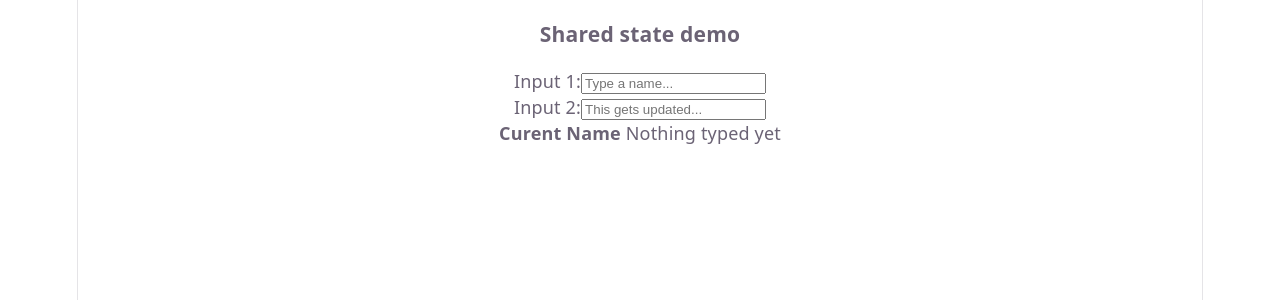
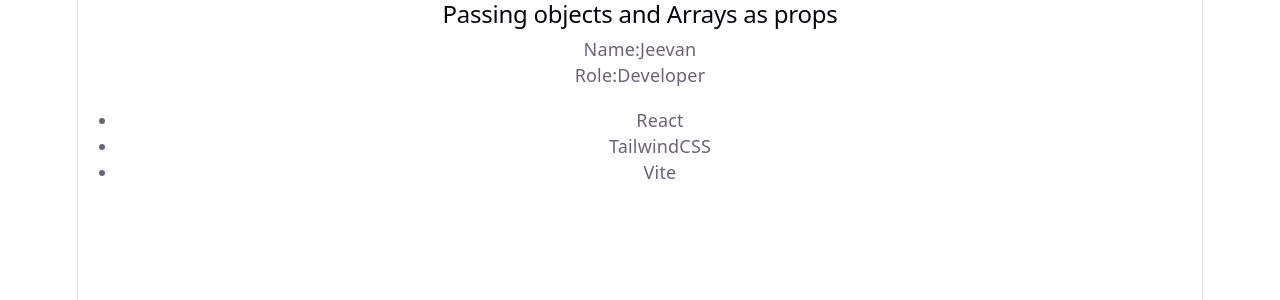
Before and after one commit to varshithym/MERN_Stu_FebMay26Mys, a React (Vite) app in the folder W9/D2/prop-example-app/: page / in a window 1280 px wide. Shown: the top 300 px of the page. Built offline with nearby package versions, Linux system fonts and the light colour scheme.

Commit message:
import file

```diff
--- a/W9/D2/prop-example-app/src/App.jsx
+++ b/W9/D2/prop-example-app/src/App.jsx
@@ -1,23 +1,26 @@
+import { useState } from 'react'
+// import {PropBasics} from './components/P1'
+// import{PropDestructuring} from './components/P2'
+// import{PropsChildren} from './components/P3'
+// import{PropDrillingDemo} from './components/P4'
+// import{SharedStateParent} from './components/P5'
+// import{CompositionDemo} from './components/P6'
+import{ObjectsAndArrayProps} from './components/P7'
+
 
 import './App.css'
-import { PropBasics } from './components/P1'
-import { PropDestructuring } from './components/p2'
-import Container from './components/P3'
-import { PropsChildren } from './components/P3'
-import { PropDrillingDemo } from './components/p4'
-import { SharedAtateParent } from './components/p5'
 
 function App() {
 
-
   return (
     <>
-      {/* <PropBasics/>
-      <PropDestructuring/> */}
-      {/* <Container/>
-      <PropsChildren/>
-      <PropDrillingDemo/> */}
-      <SharedAtateParent/>
+    {/* <PropBasics/> */}
+    {/* <PropDestructuring/> */}
+    {/* <PropsChildren/> */}
+    {/* <PropDrillingDemo/> */}
+    {/* <SharedStateParent/> */}
+    {/* <CompositionDemo/> */}
+    <ObjectsAndArrayProps/>
     </>
   )
 }
```
